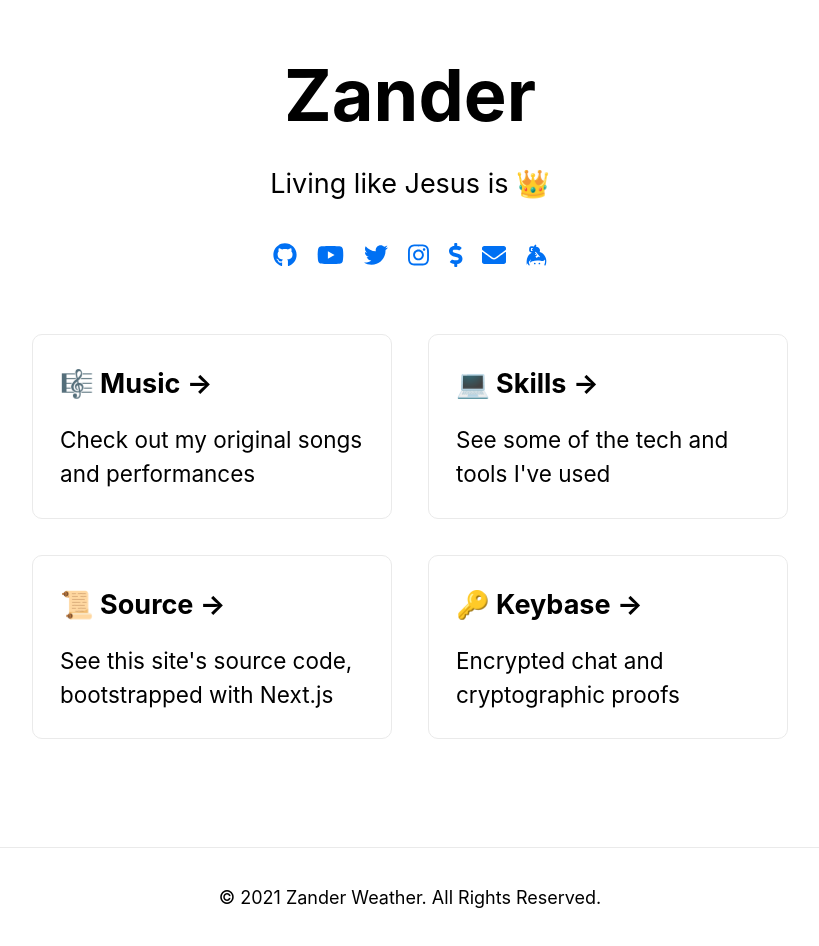
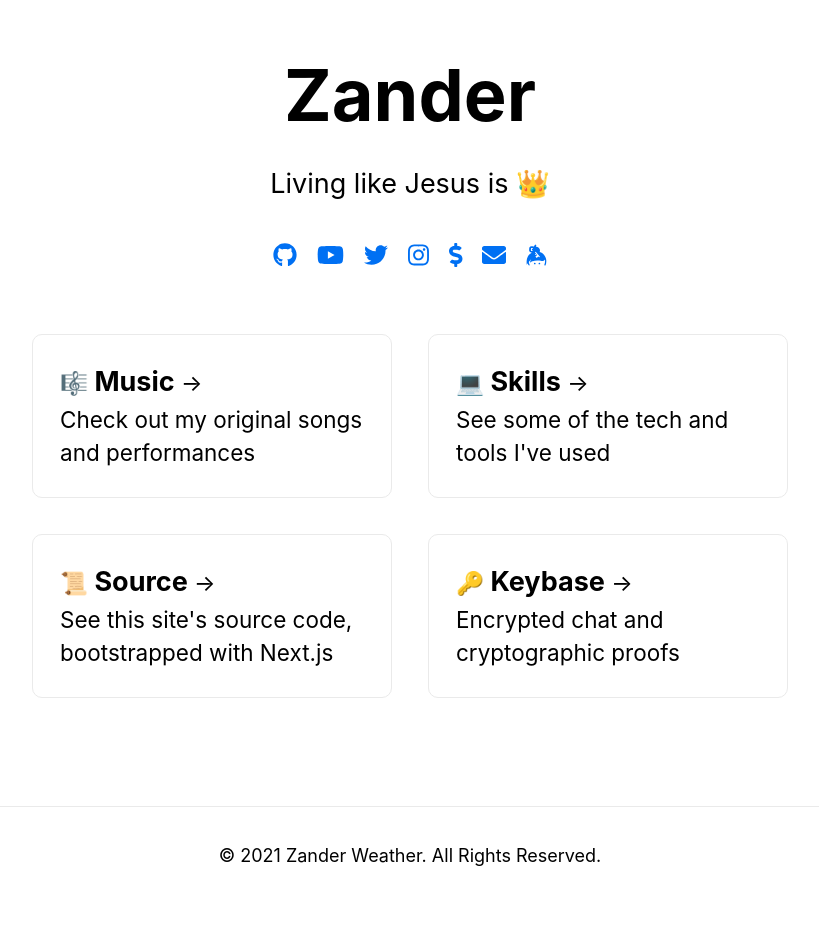
Before and after one commit to steamwings/me, a Next.js app: page / in a window 1280 px wide. Shown: the whole page, without its empty margins (230-1049 px from the left). After the commit the page ends 906 px from the top, so only its background shows below. Built offline with nearby package versions, Linux system fonts and the light colour scheme.

Commit message:
Fix icon colors in home cards

```diff
--- a/pages/index.js
+++ b/pages/index.js
@@ -33,13 +33,13 @@ export default function Home() {
 
         <div className={utilStyles.grid}>
           <a href="https://www.youtube.com/channel/UCYtpQXhep8dADXhU11xsBXA" className={styles.card}>
-            <h2>&#x1f3bc; Music &rarr;</h2>
+            <p>&#x1f3bc; <h2>Music</h2> &rarr;</p>
             <p>Check out my original songs and performances</p>
           </a>
 
-          <Link href="/skills" className={styles.card}>
+          <Link href="/skills">
             <a className={styles.card}>
-              <h2> &#x1f4bb; Skills &rarr;</h2>
+              <p>&#x1f4bb; <h2>Skills</h2> &rarr;</p>
               <p>See some of the tech and tools I&apos;ve used</p>
             </a>
           </Link>
@@ -48,7 +48,7 @@ export default function Home() {
             href="https://github.com/steamwings/me"
             className={styles.card}
           >
-            <h2>&#x1f4dc; Source &rarr;</h2>
+            <p>&#x1f4dc; <h2>Source</h2> &rarr;</p>
             <p>
               See this site&apos;s source code, bootstrapped with Next.js
             </p>
@@ -58,7 +58,7 @@ export default function Home() {
             href="https://keybase.io/zweather"
             className={styles.card}
           >
-            <h2>&#x1f511; Keybase &rarr;</h2>
+            <p>&#x1f511; <h2>Keybase</h2> &rarr;</p>
             <p>Encrypted chat and cryptographic proofs</p>
           </a>
         </div>
--- a/styles/Home.module.css
+++ b/styles/Home.module.css
@@ -93,6 +93,7 @@
 .card h2 {
   margin: 0 0 1rem 0;
   font-size: 1.5rem;
+  display: inline;
 }
 
 .card p {
```
